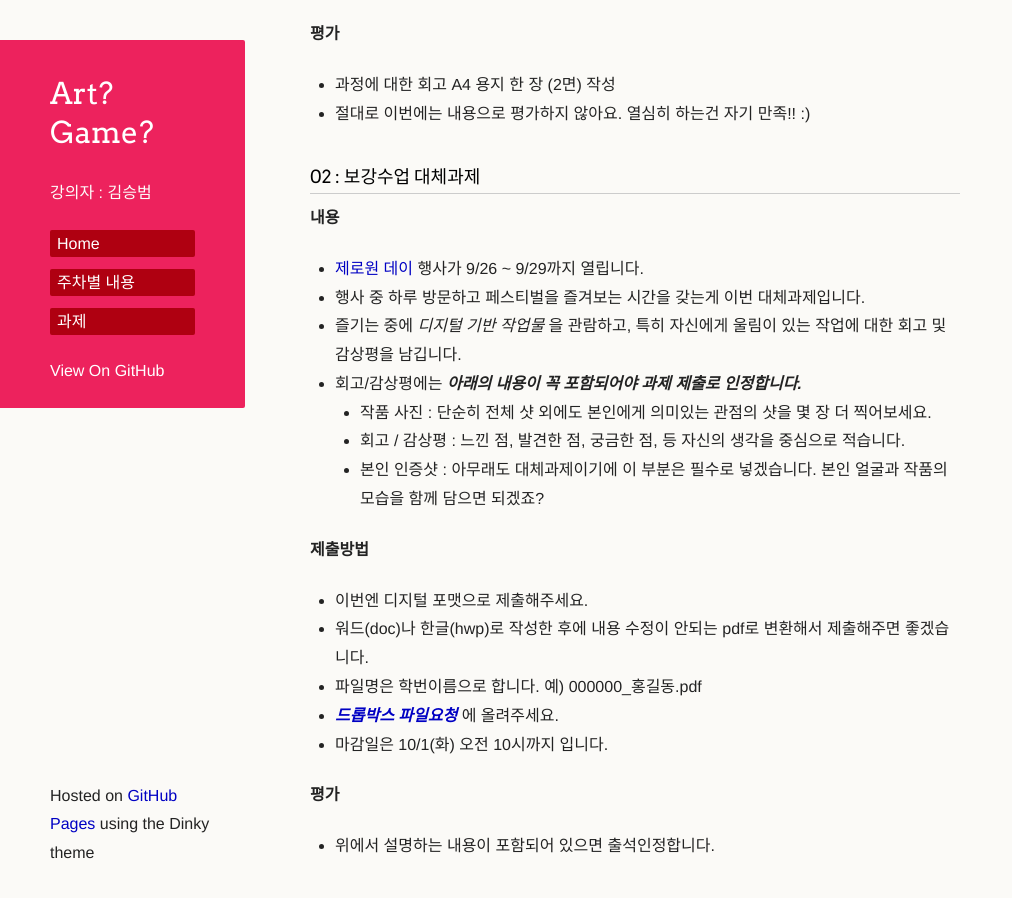
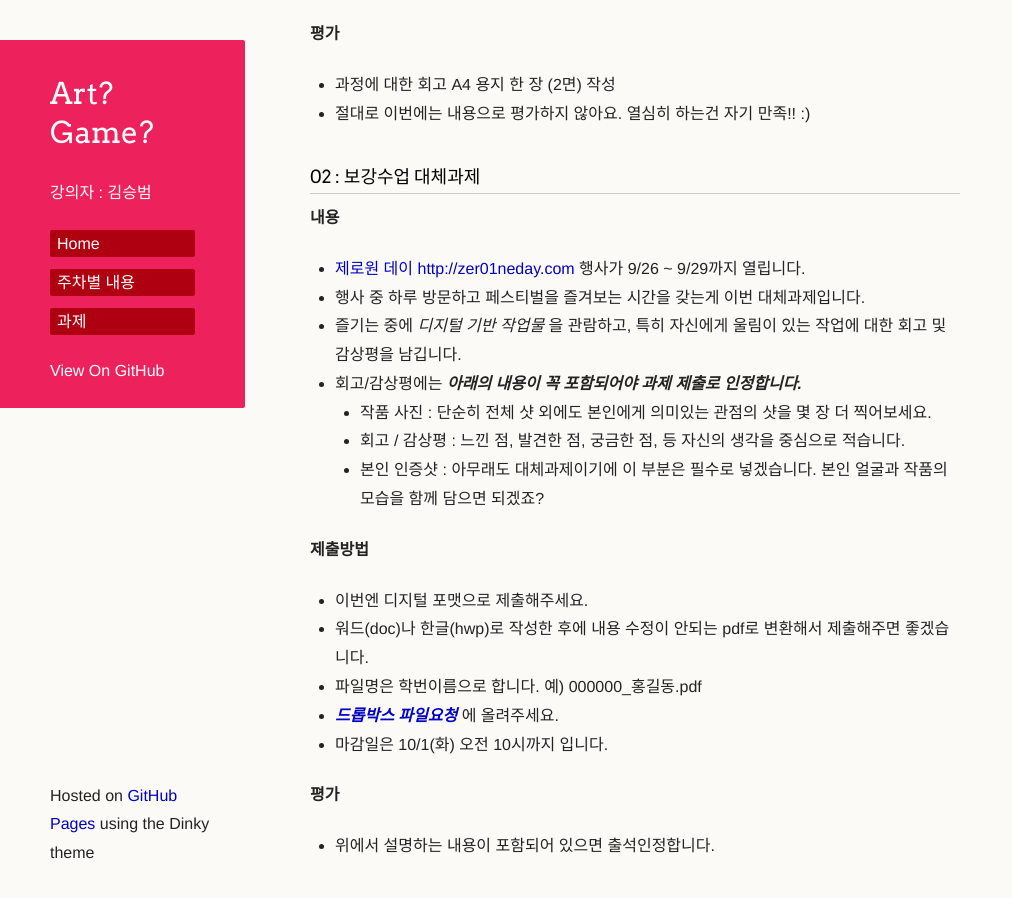
Before and after one commit to picxenk/SIA2019ArtGame, a Jekyll site: the page built from homework.md, in a window 1280 px wide and 900 px high, scrolled down 726 px. Shown: the whole window, without its empty margins (0-1012 px from the left). Built offline with Jekyll 4.4.1, drawn with Linux system fonts in a browser that asks for light colours; our own code applies the rules of GitHub Pages for plain Markdown files; a script that is not in the unit is left out; the repository's description, which GitHub fills in, is left out; some of the changed lines change nothing that is shown.

Commit message:
Update homework.md

```diff
--- a/homework.md
+++ b/homework.md
@@ -24,7 +24,7 @@
 
 ### 02 : 보강수업 대체과제
 **내용**
- * [제로원 데이](http://zer01neday.com) 행사가 9/26 ~ 9/29까지 열립니다.
+ * [제로원 데이 http://zer01neday.com](http://zer01neday.com) 행사가 9/26 ~ 9/29까지 열립니다.
  * 행사 중 하루 방문하고 페스티벌을 즐겨보는 시간을 갖는게 이번 대체과제입니다.
  * 즐기는 중에 *디지털 기반 작업물* 을 관람하고, 특히 자신에게 울림이 있는 작업에 대한 회고 및 감상평을 남깁니다.
  * 회고/감상평에는 ***아래의 내용이 꼭 포함되어야 과제 제출로 인정합니다.***
```
